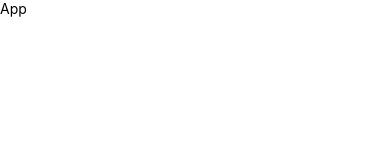
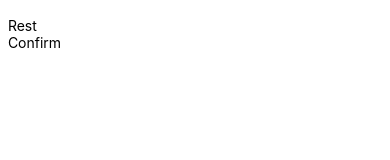
Before and after one commit to FelipeGinklings/GameApp, a React Native app: screen / in a window 390 px wide. Shown: the top 160 px of the page. Built offline with nearby package versions, Linux system fonts and the light colour scheme.

Commit message:
Creating Custom Buttons

```diff
--- a/App.js
+++ b/App.js
@@ -1,11 +1,8 @@
 import { StyleSheet, Text, View } from 'react-native';
+import StartGameScreen from './screens/StartGameScreen';
 
 const App = () => {
-	return (
-		<View>
-			<Text>App</Text>
-		</View>
-	);
+	return <StartGameScreen />;
 };
 
 export default App;
--- /dev/null
+++ b/components/PrimaryButton.js
@@ -0,0 +1,13 @@
+import { StyleSheet, Text, View } from 'react-native';
+
+const PrimaryButton = ({children}) => {
+	return (
+		<View>
+			<Text> {children} </Text>
+		</View>
+	);
+};
+
+export default PrimaryButton;
+
+const styles = StyleSheet.create({});
--- a/screens/StartGameScreen.js
+++ b/screens/StartGameScreen.js
@@ -1,9 +1,13 @@
-import { StyleSheet, Text, View, TextInput, Pressable } from 'react-native';
+import { StyleSheet, Text, View, TextInput } from 'react-native';
+import PrimaryButton from '../components/PrimaryButton';
 
 const StartGameScreen = () => {
 	return (
 		<View>
 			<TextInput />
+
+			<PrimaryButton> Rest</PrimaryButton>
+			<PrimaryButton> Confirm</PrimaryButton>
 		</View>
 	);
 };
```
